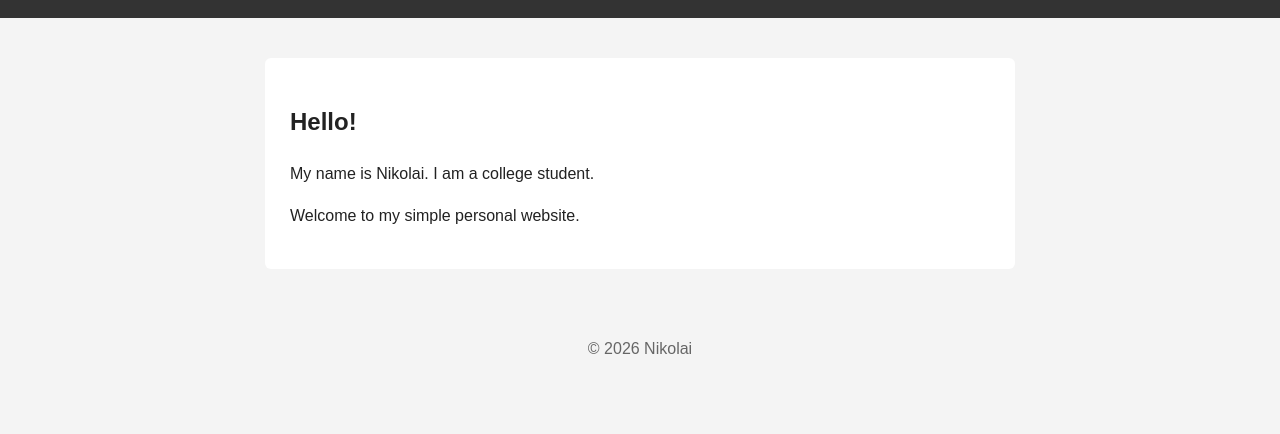
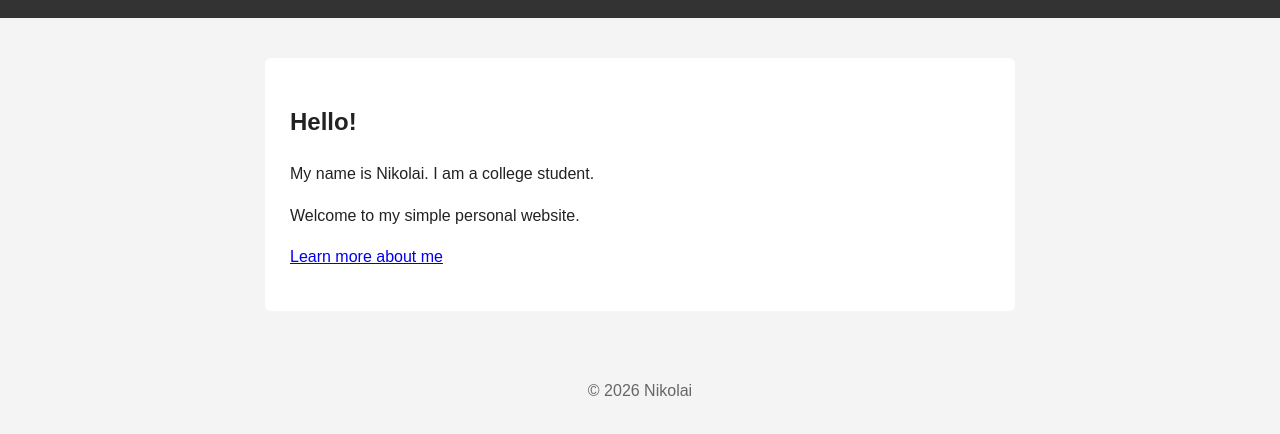
Before and after one commit to cooldrk1/midterm-engineering-college, a plain HTML site: page week1_lab/index.html in a window 1280 px wide. Shown: the part 120-554 px from the top of the page. Drawn offline with Linux system fonts and the light colour scheme.

Commit message:
Add About section link to home page

```diff
--- a/week1_lab/index.html
+++ b/week1_lab/index.html
@@ -19,6 +19,7 @@
     <h2>Hello!</h2>
     <p>My name is Nikolai. I am a college student.</p>
     <p>Welcome to my simple personal website.</p>
+    <p><a href="about.html#team">Learn more about me</a></p>
   </main>
   <footer><p>© 2026 Nikolai</p></footer>
 </body>
```
